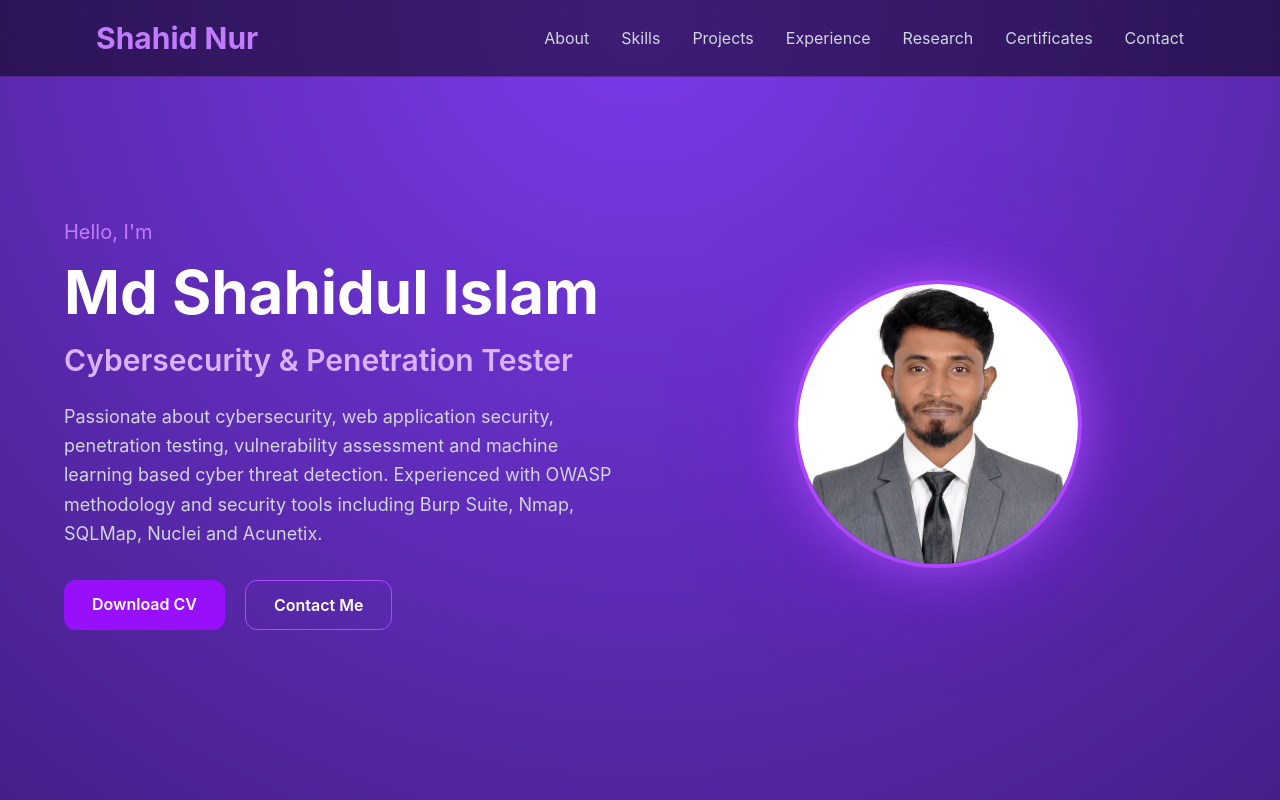
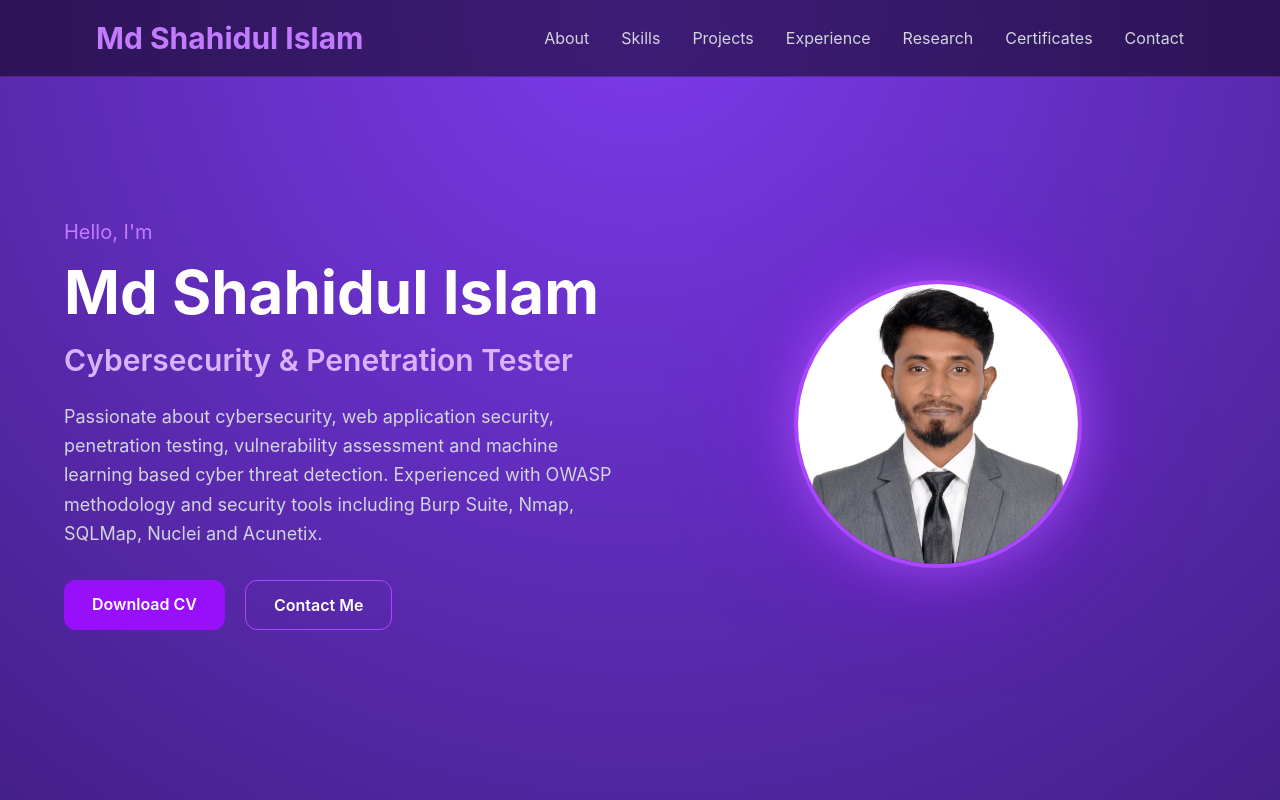
Before and after one commit to Shahid9752/Shahid9752.github.io, a React (Vite) app in the folder shahid-portfolio/: page / in a window 1280 px wide. Shown: the top 800 px of the page. Built offline with nearby package versions, Linux system fonts and the light colour scheme.

Commit message:
Update navbar name

```diff
--- a/shahid-portfolio/src/components/Navbar.jsx
+++ b/shahid-portfolio/src/components/Navbar.jsx
@@ -94,7 +94,7 @@
 
 >
 
-Shahid Nur
+Md Shahidul Islam
 
 </a>
 
```
